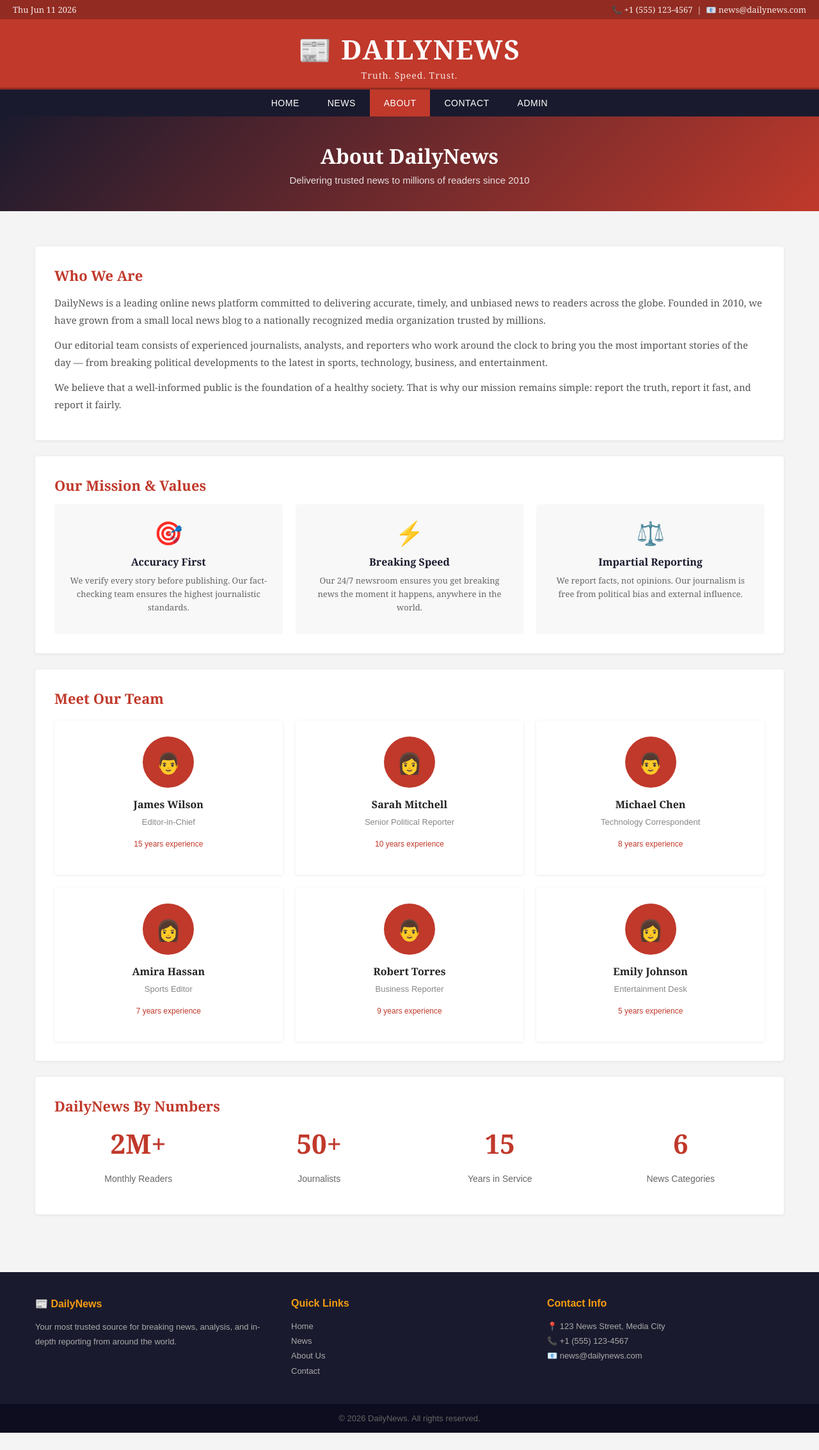
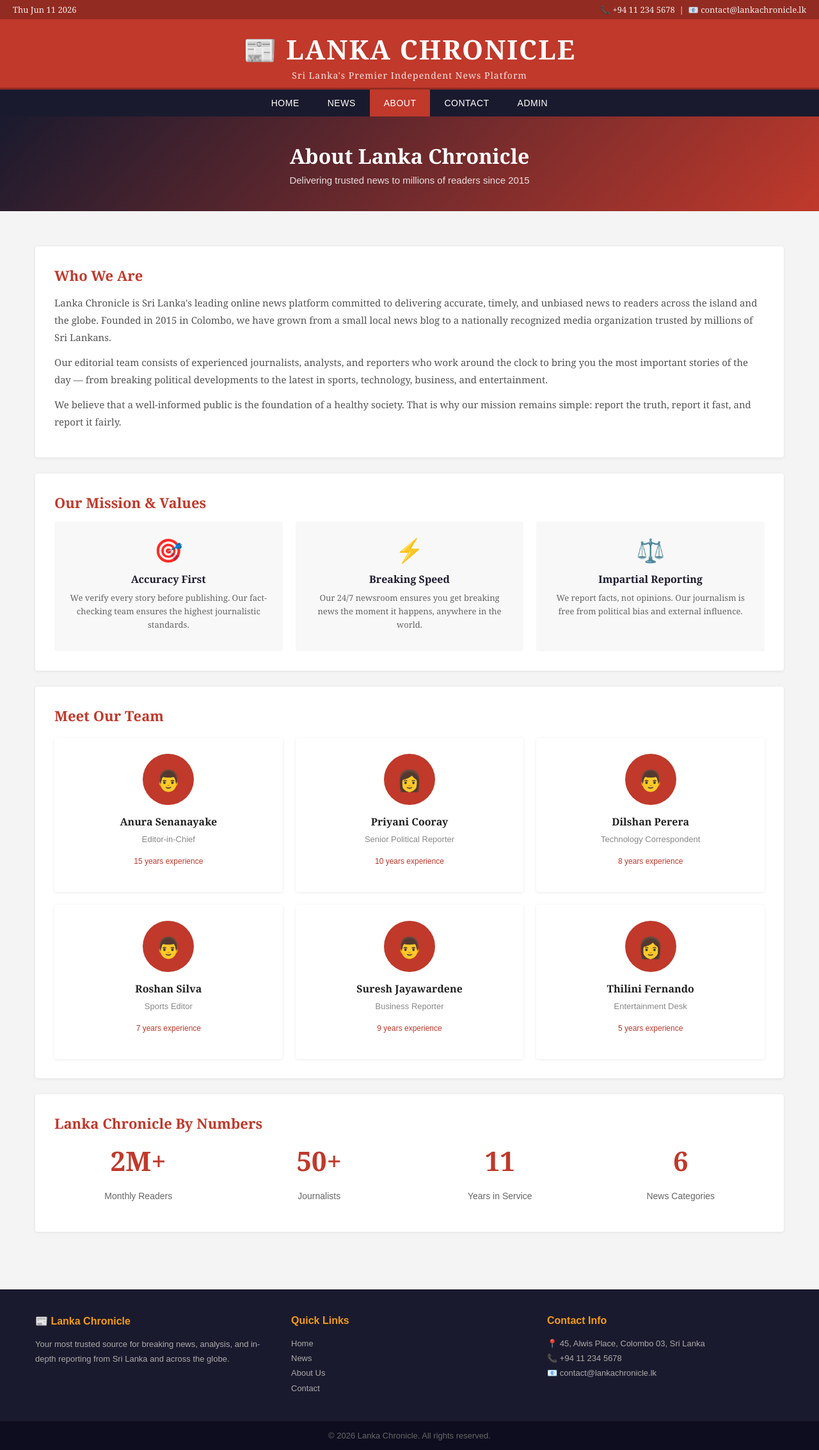
Before and after one commit to Janithkalan/News-web, a website: page public/about.html in a window 1280 px wide. Shown: the whole page at 64% size. Before the commit the page ends 2239 px from the top, so only its background shows below. Drawn offline with Linux system fonts and the light colour scheme.

Commit message:
push commit

```diff
--- a/public/about.html
+++ b/public/about.html
@@ -3,8 +3,8 @@
 <head>
   <meta charset="UTF-8" />
   <meta name="viewport" content="width=device-width, initial-scale=1.0" />
-  <title>About Us - DailyNews</title>
-  <meta name="description" content="Learn about DailyNews - our mission, our team, and our commitment to delivering trusted news to our readers." />
+  <title>About Us - Lanka Chronicle</title>
+  <meta name="description" content="Learn about Lanka Chronicle - our mission, our team, and our commitment to delivering trusted news to our readers in Sri Lanka and worldwide." />
   <link rel="stylesheet" href="style.css" />
 </head>
 <body>
@@ -13,11 +13,11 @@
   <header>
     <div class="top-bar">
       <span id="current-date">Loading date...</span>
-      <span>📞 +1 (555) 123-4567 &nbsp;|&nbsp; 📧 news@dailynews.com</span>
+      <span>📞 +94 11 234 5678 &nbsp;|&nbsp; 📧 contact@lankachronicle.lk</span>
     </div>
     <div class="logo-area">
-      <h1>📰 DailyNews</h1>
-      <p>Truth. Speed. Trust.</p>
+      <h1>📰 Lanka Chronicle</h1>
+      <p>Sri Lanka's Premier Independent News Platform</p>
     </div>
     <nav>
       <ul>
@@ -33,8 +33,8 @@
   <!-- PAGE HERO -->
   <div class="page-hero">
     <div class="container">
-      <h1>About DailyNews</h1>
-      <p>Delivering trusted news to millions of readers since 2010</p>
+      <h1>About Lanka Chronicle</h1>
+      <p>Delivering trusted news to millions of readers since 2015</p>
     </div>
   </div>
 
@@ -45,7 +45,7 @@
       <!-- ABOUT SECTION -->
       <div class="about-section">
         <h2>Who We Are</h2>
-        <p>DailyNews is a leading online news platform committed to delivering accurate, timely, and unbiased news to readers across the globe. Founded in 2010, we have grown from a small local news blog to a nationally recognized media organization trusted by millions.</p>
+        <p>Lanka Chronicle is Sri Lanka's leading online news platform committed to delivering accurate, timely, and unbiased news to readers across the island and the globe. Founded in 2015 in Colombo, we have grown from a small local news blog to a nationally recognized media organization trusted by millions of Sri Lankans.</p>
         <p>Our editorial team consists of experienced journalists, analysts, and reporters who work around the clock to bring you the most important stories of the day — from breaking political developments to the latest in sports, technology, business, and entertainment.</p>
         <p>We believe that a well-informed public is the foundation of a healthy society. That is why our mission remains simple: report the truth, report it fast, and report it fairly.</p>
       </div>
@@ -78,37 +78,37 @@
         <div class="team-grid">
           <div class="team-card">
             <div class="avatar">👨</div>
-            <h4>James Wilson</h4>
+            <h4>Anura Senanayake</h4>
             <p>Editor-in-Chief</p>
             <p style="color:#c0392b;margin-top:5px;font-size:12px;">15 years experience</p>
           </div>
           <div class="team-card">
             <div class="avatar">👩</div>
-            <h4>Sarah Mitchell</h4>
+            <h4>Priyani Cooray</h4>
             <p>Senior Political Reporter</p>
             <p style="color:#c0392b;margin-top:5px;font-size:12px;">10 years experience</p>
           </div>
           <div class="team-card">
             <div class="avatar">👨</div>
-            <h4>Michael Chen</h4>
+            <h4>Dilshan Perera</h4>
             <p>Technology Correspondent</p>
             <p style="color:#c0392b;margin-top:5px;font-size:12px;">8 years experience</p>
           </div>
           <div class="team-card">
-            <div class="avatar">👩</div>
-            <h4>Amira Hassan</h4>
+            <div class="avatar">👨</div>
+            <h4>Roshan Silva</h4>
             <p>Sports Editor</p>
             <p style="color:#c0392b;margin-top:5px;font-size:12px;">7 years experience</p>
           </div>
           <div class="team-card">
             <div class="avatar">👨</div>
-            <h4>Robert Torres</h4>
+            <h4>Suresh Jayawardene</h4>
             <p>Business Reporter</p>
             <p style="color:#c0392b;margin-top:5px;font-size:12px;">9 years experience</p>
           </div>
           <div class="team-card">
             <div class="avatar">👩</div>
-            <h4>Emily Johnson</h4>
+            <h4>Thilini Fernando</h4>
             <p>Entertainment Desk</p>
             <p style="color:#c0392b;margin-top:5px;font-size:12px;">5 years experience</p>
           </div>
@@ -117,7 +117,7 @@
 
       <!-- STATS -->
       <div class="about-section">
-        <h2>DailyNews By Numbers</h2>
+        <h2>Lanka Chronicle By Numbers</h2>
         <div style="display:grid;grid-template-columns:repeat(4,1fr);gap:20px;margin-top:15px;text-align:center;">
           <div>
             <h2 style="font-size:42px;color:#c0392b;">2M+</h2>
@@ -128,7 +128,7 @@
             <p style="color:#666;font-family:Arial;font-size:14px;">Journalists</p>
           </div>
           <div>
-            <h2 style="font-size:42px;color:#c0392b;">15</h2>
+            <h2 style="font-size:42px;color:#c0392b;">11</h2>
             <p style="color:#666;font-family:Arial;font-size:14px;">Years in Service</p>
           </div>
           <div>
@@ -146,8 +146,8 @@
     <div class="container">
       <div class="footer-grid">
         <div class="footer-col">
-          <h4>📰 DailyNews</h4>
-          <p>Your most trusted source for breaking news, analysis, and in-depth reporting from around the world.</p>
+          <h4>📰 Lanka Chronicle</h4>
+          <p>Your most trusted source for breaking news, analysis, and in-depth reporting from Sri Lanka and across the globe.</p>
         </div>
         <div class="footer-col">
           <h4>Quick Links</h4>
@@ -160,14 +160,14 @@
         </div>
         <div class="footer-col">
           <h4>Contact Info</h4>
-          <p>📍 123 News Street, Media City</p>
-          <p>📞 +1 (555) 123-4567</p>
-          <p>📧 news@dailynews.com</p>
+          <p>📍 45, Alwis Place, Colombo 03, Sri Lanka</p>
+          <p>📞 +94 11 234 5678</p>
+          <p>📧 contact@lankachronicle.lk</p>
         </div>
       </div>
     </div>
     <div class="footer-bottom">
-      <p>&copy; 2026 DailyNews. All rights reserved.</p>
+      <p>&copy; 2026 Lanka Chronicle. All rights reserved.</p>
     </div>
   </footer>
 
```
Also changed, not shown: public/admin.html (+4 -4 lines), public/article.html (+12 -12 lines), public/contact.html (+18 -18 lines), public/index.html (+12 -12 lines), public/news.html (+11 -11 lines), server.js (+6 -6 lines), public/uploads/ceylon_tea.png (added), public/uploads/colombo_tech.png (added), public/uploads/cricket_victory.png (added), public/uploads/dharani_film.png (added), public/uploads/minneriya.png (added), public/uploads/port_city.png (added), 1 other file.
